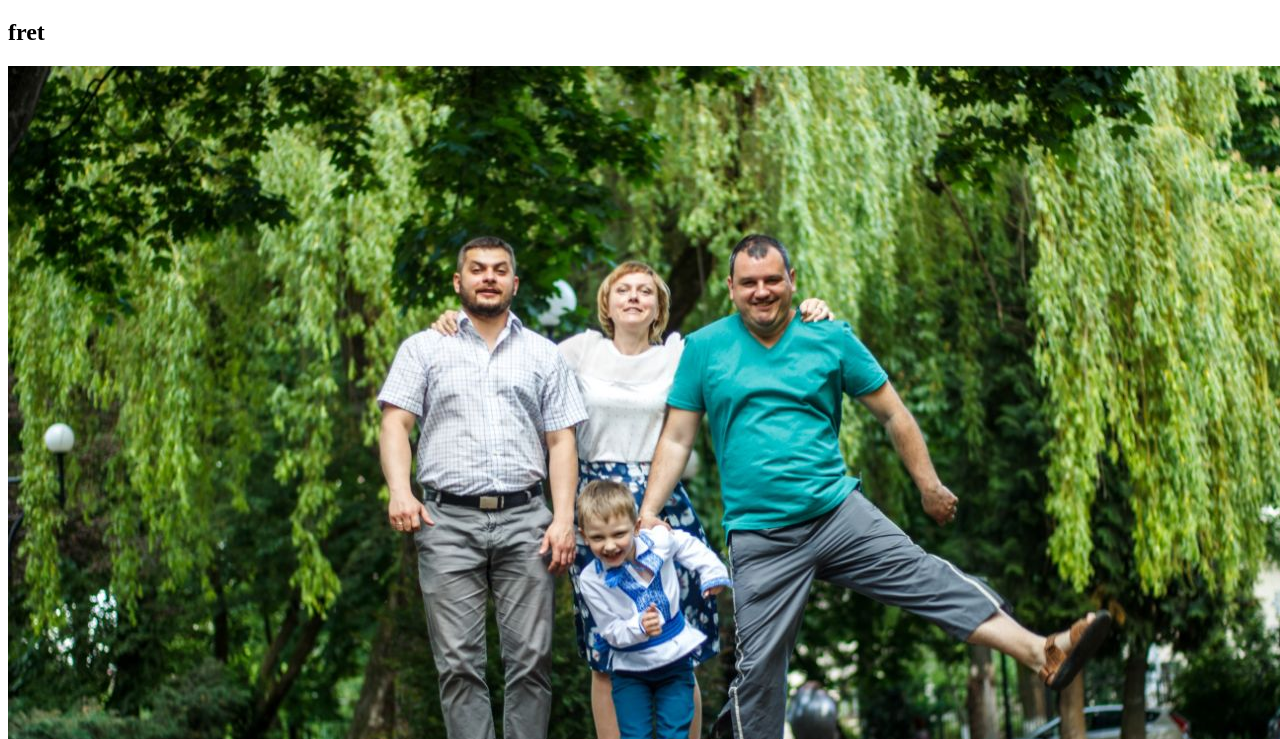
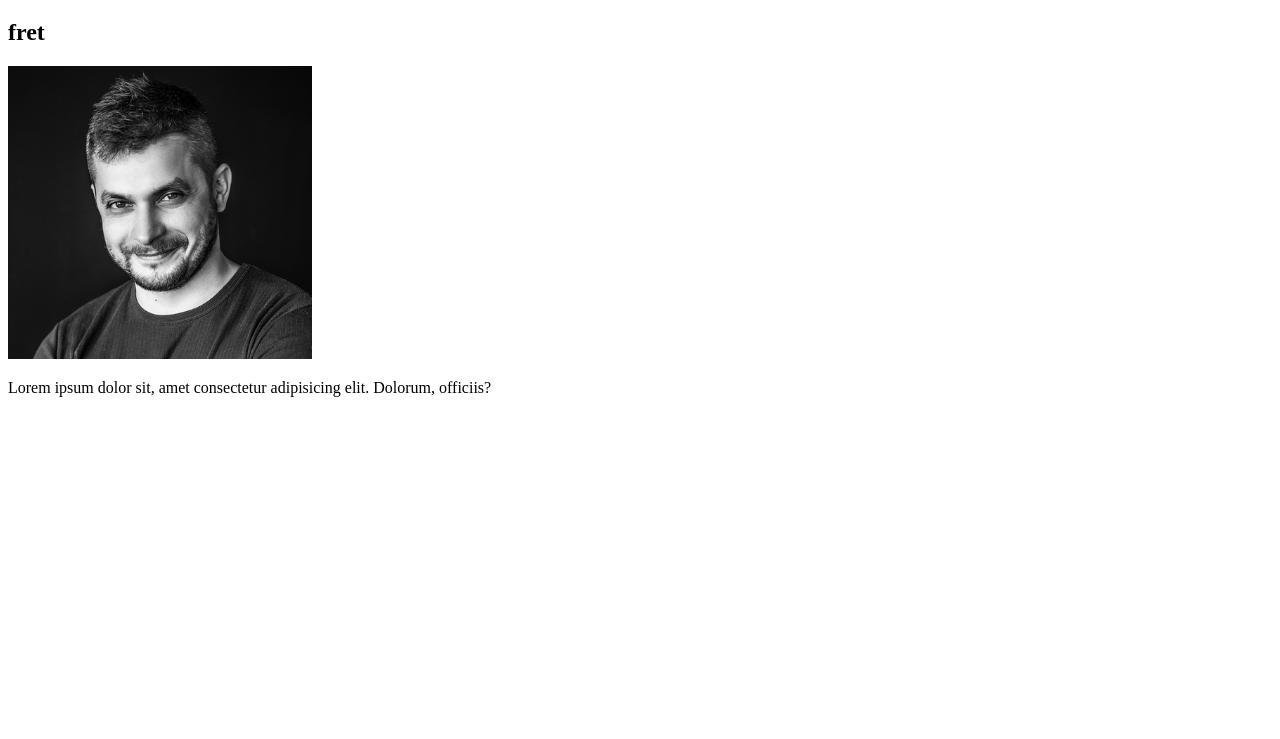
Before and after one commit to Jafar36/714-html, a plain HTML site: page index.html in a window 1280 px wide. Shown: the part 61-800 px from the top of the page. Drawn offline with Linux system fonts and the light colour scheme.

Commit message:
img changed

```diff
--- a/index.html
+++ b/index.html
@@ -11,7 +11,7 @@
 <body>
     <h1>Hello, html</h1>
     <h2>fret</h2>
-    <img src="img/img1.jpg" alt="img">
+    <img src="img/img.png" alt="img">
     <p>Lorem ipsum dolor sit, amet consectetur adipisicing elit. Dolorum, officiis?</p>
 </body>
 
```
Also changed, not shown: img/img.png (added), img/img1.jpg (deleted).
